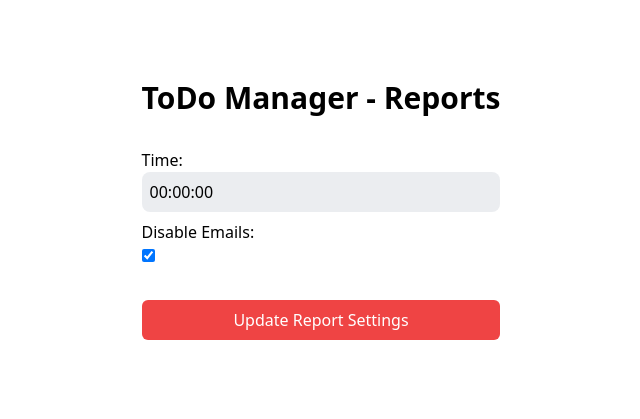
After one commit to Aayushi-Mittal/GDC-WD201, a Django app: page /reportSettings/ in a window 1280 px wide. The commit adds this page. Shown: the top 419 px of the page, without its empty margins (319-959 px from the left). Run offline with Django 3.2, Linux system fonts and the light colour scheme; the visitor is signed in with stand-in values (Sample User, id 1); some libraries are stand-ins or nearby versions.

Commit message:
Completed milestone 8

```diff
--- a/GDC-Level-8-Milestone-master/task_manager/settings.py
+++ b/GDC-Level-8-Milestone-master/task_manager/settings.py
@@ -51,6 +51,7 @@ MIDDLEWARE = [
     'django.contrib.auth.middleware.AuthenticationMiddleware',
     'django.contrib.messages.middleware.MessageMiddleware',
     'django.middleware.clickjacking.XFrameOptionsMiddleware',
+    "tasks.middleware.CustomMiddleware",
 ]
 
 ROOT_URLCONF = 'task_manager.urls'
--- a/GDC-Level-8-Milestone-master/task_manager/urls.py
+++ b/GDC-Level-8-Milestone-master/task_manager/urls.py
@@ -14,6 +14,7 @@ from tasks.views import (
     GenericAllTaskView,
     GenericCompletedTaskView,
     GenericTaskCompleteView,
+    ReportSettings,
     IndexView,
 )
 
@@ -46,5 +47,6 @@ urlpatterns = [
     path("user/signup/", UserCreateView.as_view()),
     path("user/login/", UserLoginView.as_view()),
     path("user/logout/", LogoutView.as_view()),
+    path("reportSettings/", ReportSettings.as_view()),
     path("sessiontest/", session_storage_view),
 ]
--- /dev/null
+++ b/GDC-Level-8-Milestone-master/tasks/middleware.py
@@ -0,0 +1,8 @@
+class CustomMiddleware(object):
+    def __init__(self, get_response):
+        self.get_response = get_response
+
+    def __call__(self, request):
+        print("From middleware Request", request)
+        response = self.get_response(request)
+        return response
--- a/GDC-Level-8-Milestone-master/tasks/models.py
+++ b/GDC-Level-8-Milestone-master/tasks/models.py
@@ -2,7 +2,7 @@ from django.db import models
 
 from django.contrib.auth.models import User
 
-from django.db.models.signals import pre_save
+from django.db.models.signals import pre_save, post_save
 from django.dispatch import receiver
 
 
@@ -37,6 +37,21 @@ class TaskHistory(models.Model):
     updation_date = models.DateTimeField(auto_now=True)
 
 
+class Report(models.Model):
+    user = models.ForeignKey(User, on_delete=models.CASCADE)
+    timestamp = models.DateTimeField(null=True, blank=True)
+    time = models.TimeField(default="00:00:00")
+    is_disabled = models.BooleanField(default=True)
+
+    def __str__(self):
+        return f"{self.user.username}'s Report"
+
+
+@receiver(post_save, sender=User)
+def create_EmailTaskReport(sender, instance, **kwargs):
+    Report.objects.get_or_create(user=instance)
+
+
 @receiver(pre_save, sender=Task)
 def update_task_history(instance, **kwargs):
     if instance.status == "COMPLETED":
--- a/GDC-Level-8-Milestone-master/tasks/views.py
+++ b/GDC-Level-8-Milestone-master/tasks/views.py
@@ -11,7 +11,7 @@ from django.contrib.auth.views import LoginView
 from django.contrib.auth.mixins import LoginRequiredMixin
 from django.contrib.auth.forms import UserCreationForm, AuthenticationForm
 
-from tasks.models import Task
+from tasks.models import Task, Report
 
 
 class TaskCreateForm(ModelForm):
@@ -207,3 +207,23 @@ class GenericCompletedTaskView(LoginRequiredMixin, ListView):
             status__in=["COMPLETED"], deleted=False, user=self.request.user
         )
         return res.order_by("priority")
+
+class ReportForm(ModelForm):
+    def __init__(self, *args, **kwargs):
+        super().__init__(*args, **kwargs)
+        self.fields["time"].widget.attrs[
+            "class"
+        ] = "p-2 mb-2 bg-gray-200/75 rounded-lg w-full"
+
+    class Meta:
+        model = Report
+        fields = ("time", "is_disabled")
+
+class ReportSettings(LoginRequiredMixin, UpdateView):
+    model = Report
+    form_class = ReportForm
+    template_name = "report.html"
+    success_url = "/tasks/"
+
+    def get_object(self):
+        return Report.objects.get_or_create(user=self.request.user)[0]
--- /dev/null
+++ b/GDC-Level-8-Milestone-master/templates/report.html
@@ -0,0 +1,29 @@
+{% extends "base.html" %}
+
+{% block content %}
+<div class="flex flex-wrap flex-row justify-between items-center mb-8">
+	<div class="text-3xl font-bold">ToDo Manager - Reports</div>
+</div>
+
+<form action="" method="post">
+    <div class="flex justify-center flex-col w-full text-base">
+                {{ form.non_field_errors }}
+                <div class="fieldWrapper">
+                    {{ form.time.errors }}
+                    <label for="{{ form.time.id_for_label }}">Time:</label><br/>
+                    {{ form.time }}
+                </div>
+                <div class="fieldWrapper">
+                    {{ form.is_diabled.errors }}
+                    <label for="{{ form.is_disabled.id_for_label }}">Disable Emails:</label><br/>
+                    {{ form.is_disabled }}
+                </div>
+                {% csrf_token %}
+                <a href="/all_tasks/">
+                    <button class="bg-red-500 hover:bg-red-700 text-white font-medium py-2 px-4 rounded-md font-base text-center mt-8 w-full">
+                        Update Report Settings
+                    </button>
+                </a>
+    </div>
+</form>
+{% endblock content %}
```
Also changed, not shown: GDC-Level-8-Milestone-master/task_manager/celery.py (+2 -6 lines), GDC-Level-8-Milestone-master/tasks/tasks.py (added, +38 -0 lines), GDC-Level-8-Milestone-master/templates/base_tabs.html (+8 -6 lines), GDC-Level-8-Milestone-master/tasks/migrations/0008_report.py (added).
